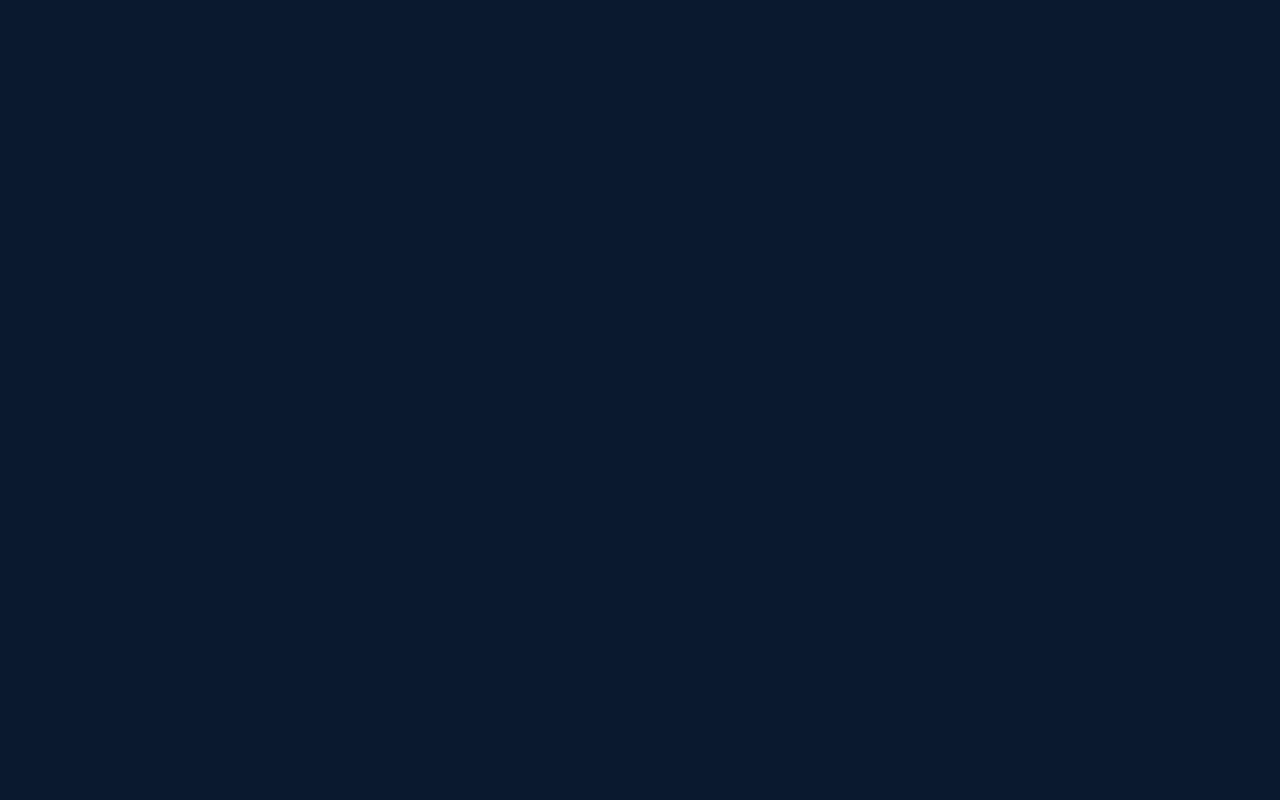
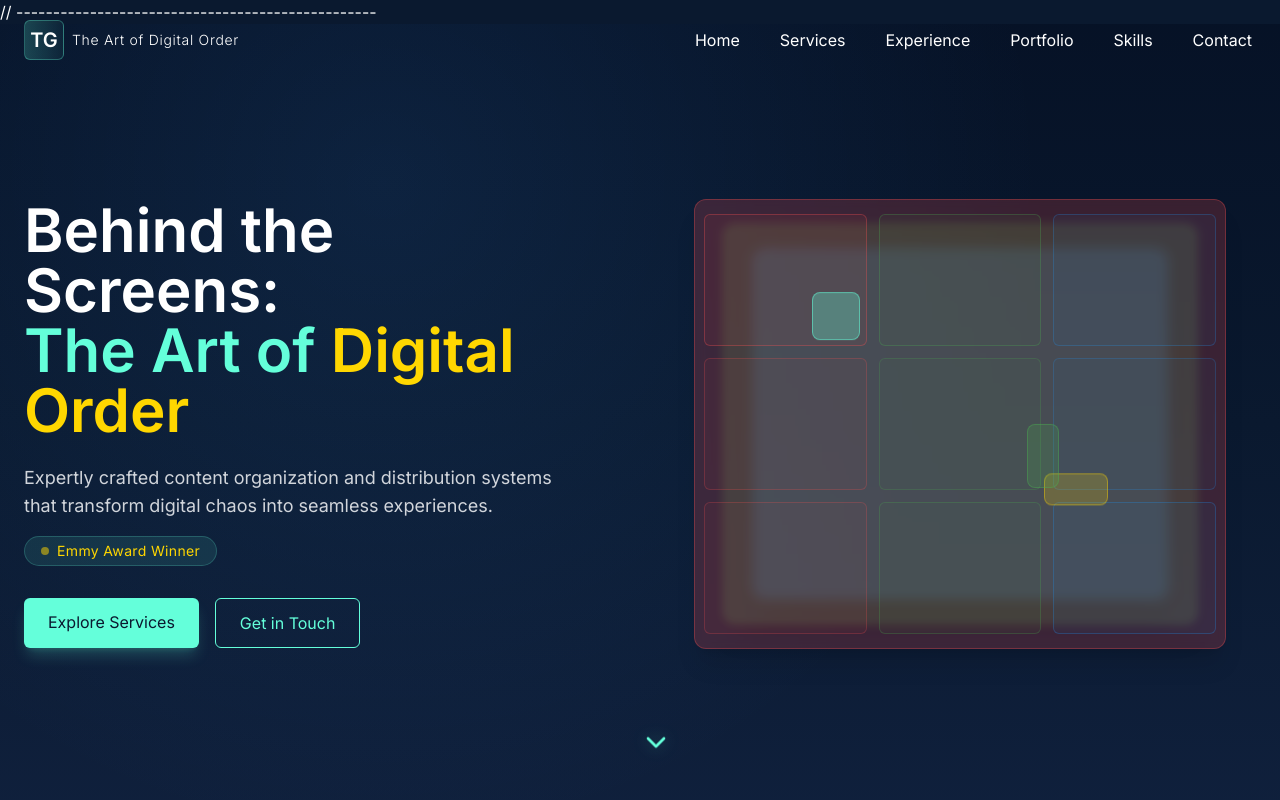
Before and after one commit to isthatamullet/tylergohr-homepage, a React (Vite) app in the folder project/: page / in a window 1280 px wide. Shown: the top 800 px of the page. Built offline with nearby package versions, Linux system fonts and the light colour scheme.

Commit message:
applying nav fixes

```diff
--- a/project/src/App.tsx
+++ b/project/src/App.tsx
@@ -9,8 +9,7 @@ import TermsPage from './pages/TermsPage';
 // --- Import Base CSS ---
 import './index.css';
 
-// Define repository name for GitHub Pages subdirectory
-const repoName = 'tylergohr-homepage';
+// --- REMOVED: const repoName = ... ---
 
 function App() {
   // --- Global Effects ---
@@ -18,9 +17,9 @@ function App() {
     document.title = 'The Art of Digital Order | TG';
 
     const preloadLinks = [
-      // --- UPDATED: Added base path to asset ---
-      { rel: 'preload', href: `/${repoName}/assets/hero-bg.webp`, as: 'image' },
-      // -----------------------------------------
+      // --- REVERTED: Removed base path from asset ---
+      { rel: 'preload', href: '/assets/hero-bg.webp', as: 'image' },
+      // ---------------------------------------------
       { rel: 'preconnect', href: 'https://fonts.googleapis.com' },
       { rel: 'preconnect', href: 'https://fonts.gstatic.com', crossOrigin: 'anonymous' },
     ];
@@ -41,20 +40,13 @@ function App() {
 
   // --- Render Router ---
   return (
-    // --- ADDED: basename prop for subdirectory routing ---
-    <BrowserRouter basename={`/${repoName}/`}>
-    // -----------------------------------------------------
+    // --- REMOVED: basename prop (defaults to '/') ---
+    <BrowserRouter>
+    // -------------------------------------------------
       <Routes>
-        {/* Route for the main/home page */}
         <Route path="/" element={<HomePage />} />
-
-        {/* Route for the Privacy Policy page */}
         <Route path="/privacy" element={<PrivacyPolicyPage />} />
-
-        {/* Route for the Terms of Service page */}
         <Route path="/terms" element={<TermsPage />} />
-
-        {/* Optional: Add a 404 page */}
         {/* <Route path="*" element={<NotFoundPage />} /> */}
       </Routes>
     </BrowserRouter>
--- a/project/vite.config.ts
+++ b/project/vite.config.ts
@@ -1,14 +1,9 @@
 import { defineConfig } from 'vite';
 import react from '@vitejs/plugin-react';
 
-// Define repository name for GitHub Pages subdirectory
-const repoName = 'tylergohr-homepage';
-
 // https://vitejs.dev/config/
 export default defineConfig({
-  // --- ADDED: Set the base path for deployment ---
-  base: `/${repoName}/`,
-  // ---------------------------------------------
+  // --- REMOVED: base property (defaults to '/') ---
   plugins: [react()],
   optimizeDeps: {
     exclude: ['lucide-react'],
```
